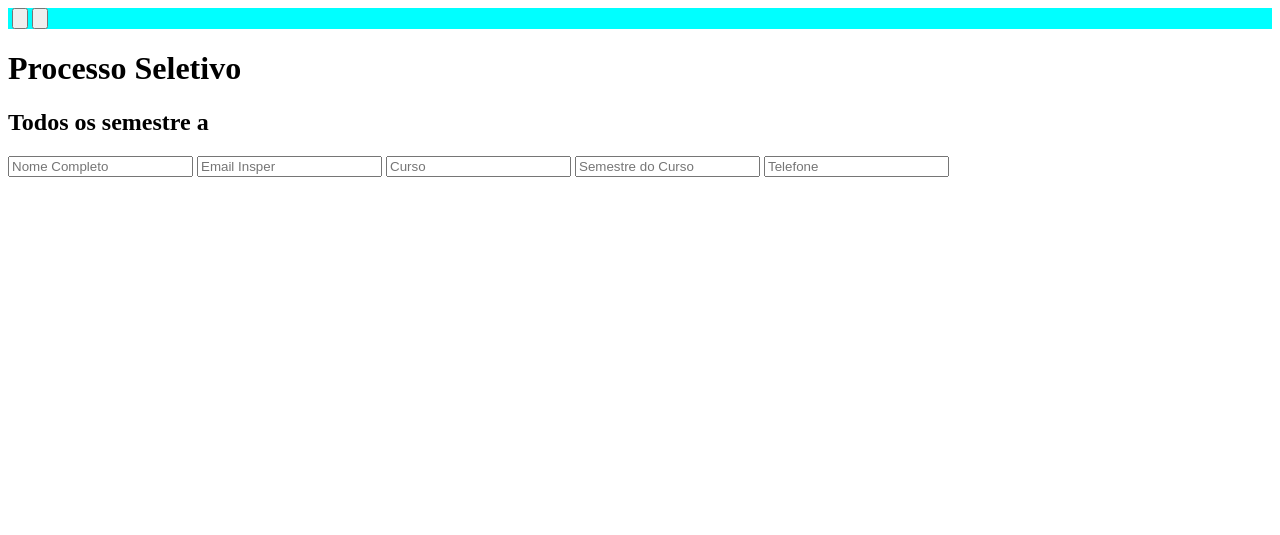
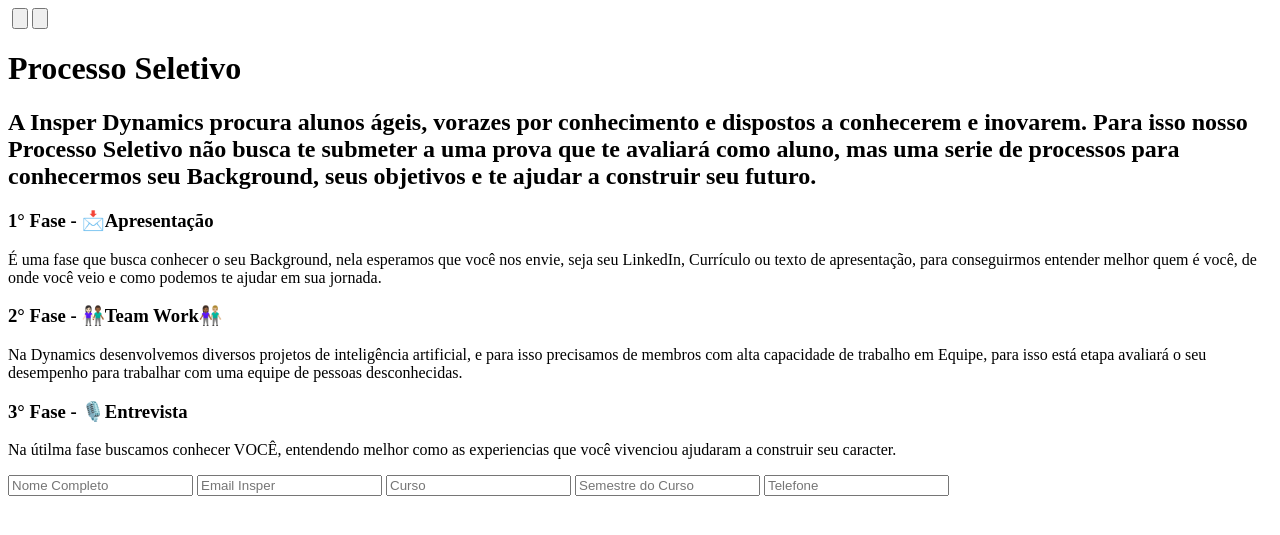
Before and after one commit to InsperDynamics/WebDev, a Django app: page / in a window 1280 px wide. Shown: the top 535 px of the page. Run offline with Django 4.2, Linux system fonts and the light colour scheme; parts of the project's set-up code (start-up, migrations or seed data) failed here and were passed over.

Commit message:
Esqueleto | Processo Seletivo
Este commit é referente a parte do Esqueleto do Processo Seletivo

```diff
--- a/Dynamics/usuarios/models.py
+++ b/Dynamics/usuarios/models.py
@@ -1,11 +1,5 @@
-from email import message
-from email.mime import image
-from email.policy import default
 from django.db import models
 from django.contrib.auth.models import User
-from psycopg2 import cursor
-from sqlalchemy import null
-import datetime
 
 
 class Profile(models.Model):
--- a/Dynamics/usuarios/templates/base.html
+++ b/Dynamics/usuarios/templates/base.html
@@ -4,7 +4,8 @@
   <head>
     <meta charset="UTF-8" />
     <meta name="viewport" content="width=device-width, initial-scale=1.0"/>
-    <title>Insper Dynamics</title>
+    <title>Dynamics</title>
+    <link rel="icon" href="{% static 'img/logo-png@300x.png' %}"
     <link rel="stylesheet" type="text/css" href="{% static 'css/index.css' %}"/>
     {% block head %}{% endblock %}
   </head>
--- a/Dynamics/usuarios/templates/index.html
+++ b/Dynamics/usuarios/templates/index.html
@@ -19,7 +19,13 @@
 
 <main>
     <h1>Processo Seletivo</h1>
-    <h2>Todos os semestre a</h2>
+    <h2>A Insper Dynamics procura alunos ágeis, vorazes por conhecimento e dispostos a conhecerem e inovarem. Para isso nosso Processo Seletivo não busca te submeter a uma prova que te avaliará como aluno, mas uma serie de processos para conhecermos seu Background, seus objetivos e te ajudar a construir seu futuro.</h2>
+    <h3>1° Fase - 📩Apresentação</h3>
+    <p>É uma fase que busca conhecer o seu Background, nela esperamos que você nos envie, seja seu LinkedIn, Currículo ou texto de apresentação, para conseguirmos entender melhor quem é você, de onde você veio e como podemos te ajudar em sua jornada.</p>
+    <h3>2° Fase - 👩🏻‍🤝‍👨🏾Team Work👩🏾‍🤝‍👨🏼</h3>
+    <p>Na Dynamics desenvolvemos diversos projetos de inteligência artificial, e para isso precisamos de membros com alta capacidade de trabalho em Equipe, para isso está etapa avaliará o seu desempenho para trabalhar com uma equipe de pessoas desconhecidas.</p>
+    <h3>3° Fase - 🎙️Entrevista</h3>
+    <p>Na útilma fase buscamos conhecer VOCÊ, entendendo melhor como as experiencias que você vivenciou ajudaram a construir seu caracter.</p>
     <form method="post">
         {% csrf_token %}
         <input type="text" id="nome" placeholder="Nome Completo" name="nome" required>
```
Also changed, not shown: Dynamics/usuarios/views.py (+1 -16 lines), Dynamics/db.sqlite3, Dynamics/usuarios/migrations/0001_initial.py (added), Dynamics/usuarios/templates/img/LogoID.png (added), Dynamics/usuarios/templates/img/logo-png@300x.png (added).
